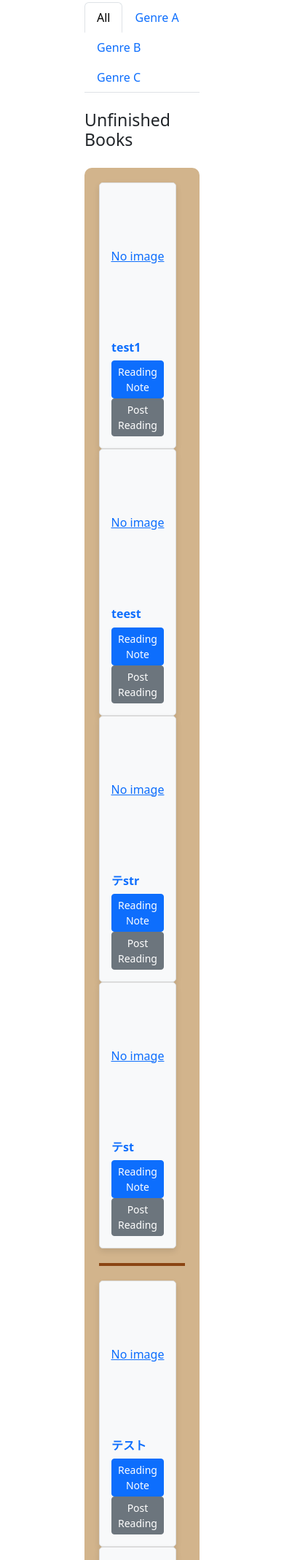
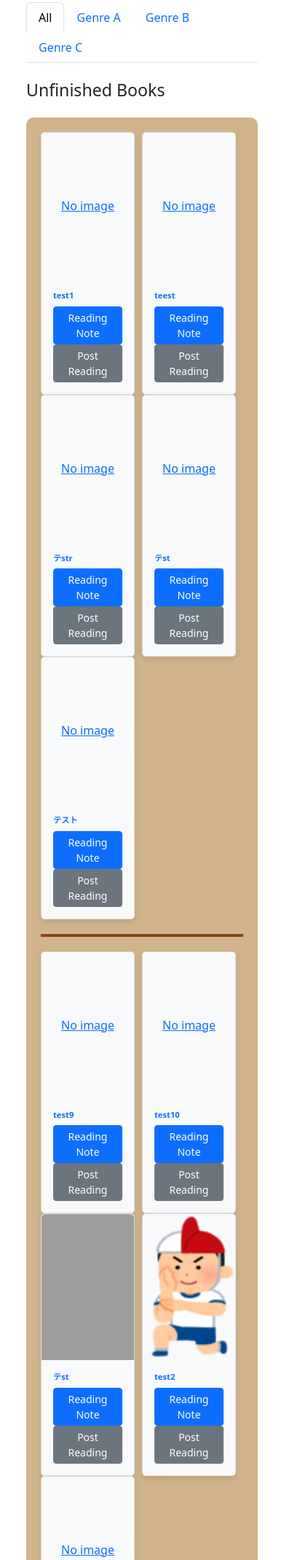
Before and after one commit to kaneken555/bookrecord, a Django app: page /list/ in a window 390 px wide. Shown: the part 121-2259 px from the top of the page at 73% size. Run offline with Django 4.2, Linux system fonts and the light colour scheme; a user stored in the database is signed in; data comes from the database, SQL or seed files in the repository; some libraries are stand-ins or nearby versions; grey boxes are pictures that could not be loaded.

Commit message:
[mod]レスポンシブ対応

```diff
--- a/myproject/bookrecord/templates/list.html
+++ b/myproject/bookrecord/templates/list.html
@@ -45,7 +45,7 @@
                         </div>
                     </div>
                 </div>
-                {% if forloop.counter|divisibleby:4 and not forloop.last %}
+                {% if forloop.counter|divisibleby:5 and not forloop.last %}
                     <div class="shelf-divider"></div>
                 {% endif %}
             {% endfor %}
@@ -79,7 +79,7 @@
                         </div>
                     </div>
                 </div>
-                {% if forloop.counter|divisibleby:4 and not forloop.last %}
+                {% if forloop.counter|divisibleby:5 and not forloop.last %}
                     <div class="shelf-divider"></div>
                 {% endif %}
             {% endfor %}
--- a/myproject/static/css/style.css
+++ b/myproject/static/css/style.css
@@ -154,3 +154,41 @@
     padding-left: 100px;  /* 左の余白を増やす */
     padding-right: 100px; /* 右の余白を増やす */
 }
+
+/* 1024px以下のスタイル（タブレット用） */
+@media screen and (max-width: 1024px) {
+    .book-item {
+        flex: 0 0 calc(33.33% - 10px); /* 3列に変更 */
+        margin-right: 10px; /* 間隔を少し狭める */
+    }
+
+    .custom-container {
+        padding-left: 50px; /* 左右の余白を少し減らす */
+        padding-right: 50px;
+    }
+
+    .sidebar {
+        padding-top: 40px; /* サイドバーのパディングを少し減らす */
+    }
+
+    .book-title {
+        font-size: 0.8rem; /* タイトルのフォントサイズをさらに小さく */
+    }
+}
+
+/* 600px以下のスタイル（スマートフォン用） */
+@media screen and (max-width: 600px) {
+    .book-item {
+        flex: 0 0 calc(50% - 10px); /* 2列に変更 */
+        margin-right: 10px; /* 間隔をさらに狭める */
+    }
+
+    .custom-container {
+        padding-left: 20px; /* 左右の余白をさらに減らす */
+        padding-right: 20px;
+    }
+
+    .book-title {
+        font-size: 0.7rem; /* タイトルのフォントサイズをさらに小さく */
+    }
+}
```
